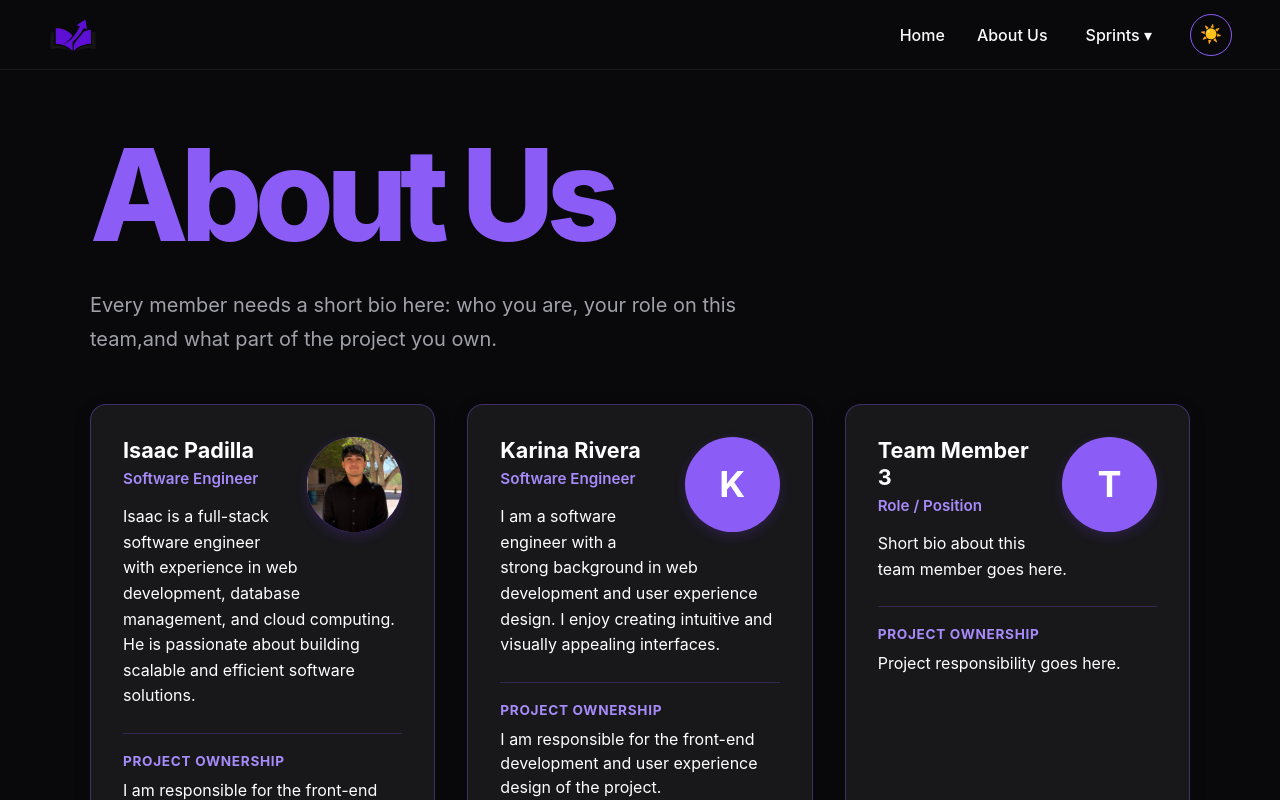
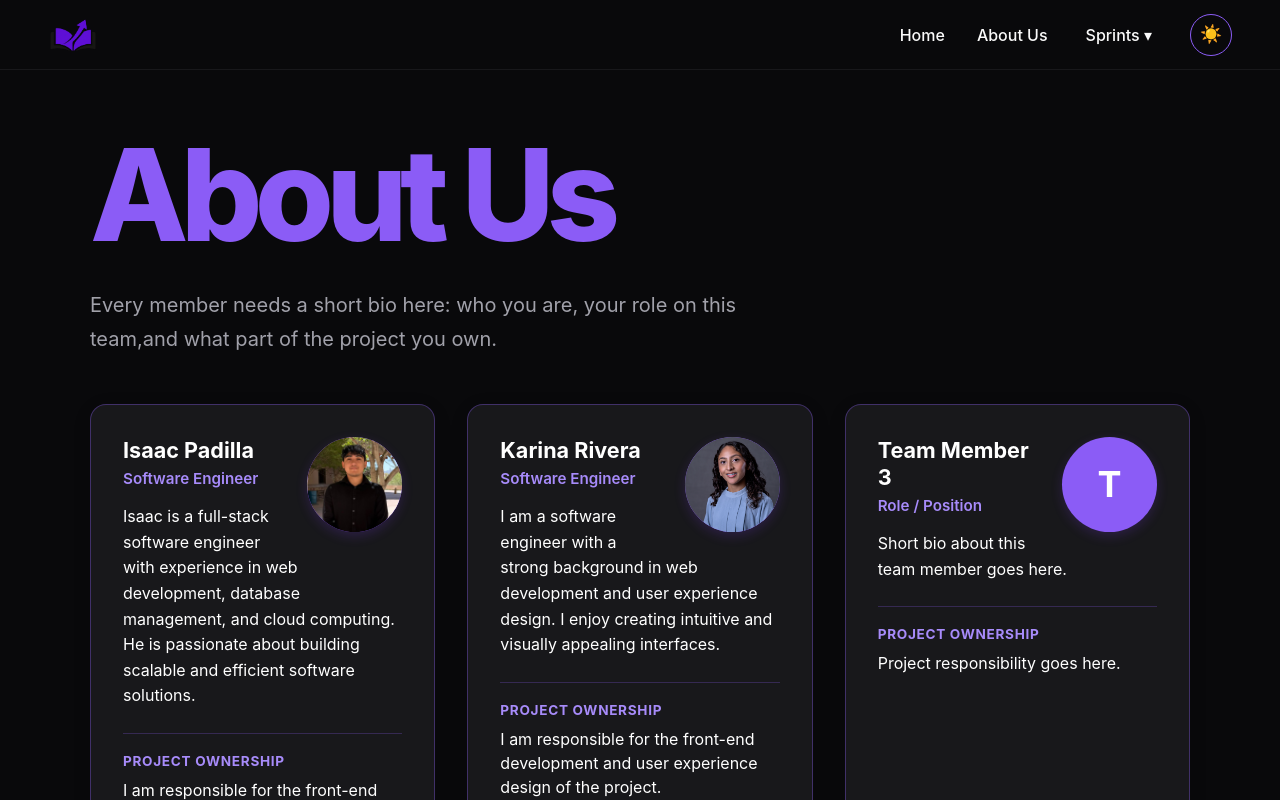
Before and after one commit to JuanReyna1/skill_tracker, a React app in the folder frontend/: page /about-us in a window 1280 px wide. Shown: the top 800 px of the page. Built offline with nearby package versions, Linux system fonts and the light colour scheme; the HTML template or start-up script is replaced by a standard one.

Commit message:
Add profile image for Karina

```diff
--- a/frontend/src/pages/AboutUs.jsx
+++ b/frontend/src/pages/AboutUs.jsx
@@ -13,7 +13,7 @@ const teamMembers = [
         role: "Software Engineer",
         bio: "I am a software engineer with a strong background in web development and user experience design. I enjoy creating intuitive and visually appealing interfaces.",
         ownership: "I am responsible for the front-end development and user experience design of the project.",
-        image: null,
+        image: "/profile_images/KarinaRivera.jpg",
     },
     {
         name: "Team Member 3",
```
